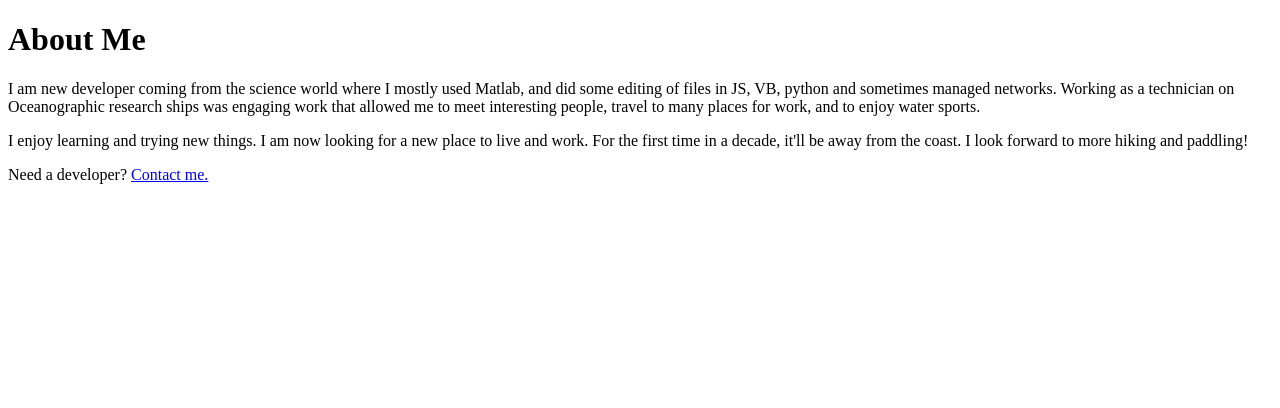
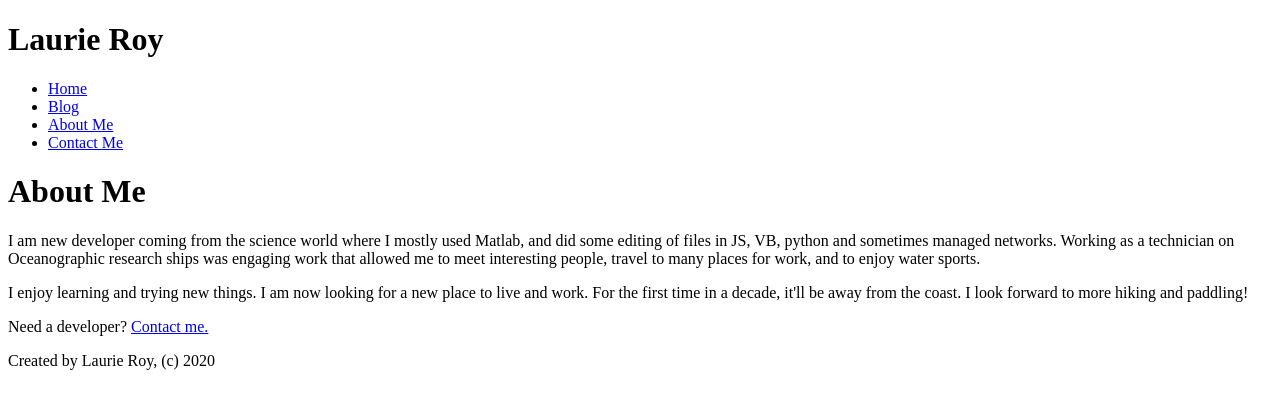
Before and after one commit to laurieroy/gatsby-bootcamp, a Gatsby site: page /about in a window 1280 px wide. Built offline with nearby package versions, Linux system fonts and the light colour scheme; Gatsby itself is replaced by a stand-in of ours.

Commit message:
Add header and footer components

```diff
--- /dev/null
+++ b/src/components/footer.js
@@ -0,0 +1,11 @@
+import React from 'react'
+
+const Footer = () => {
+    return (
+        <footer>
+            <p>Created by Laurie Roy, (c) 2020</p>
+        </footer>
+    )
+}
+
+export default Footer
--- /dev/null
+++ b/src/components/header.js
@@ -0,0 +1,29 @@
+import React from 'react'
+import { Link } from 'gatsby'
+
+const Header = () => {
+    return (
+        <header>
+            <title>Laurie Roy</title>
+            <h1>Laurie Roy</h1>
+            <nav>
+              <ul>
+                <li>
+                  <Link to="/index">Home</Link>
+                </li>
+                <li>
+                  <Link to="/blog">Blog</Link>
+                </li>
+                <li>
+                  <Link to="/about">About Me</Link>
+                </li>
+                <li>
+                  <Link to="/contact">Contact Me</Link>
+                </li>
+                </ul>
+            </nav>
+        </header>
+    )
+}
+
+export default Header
--- a/src/pages/about.js
+++ b/src/pages/about.js
@@ -1,9 +1,13 @@
 import React from 'react'
 import { Link } from 'gatsby'
+
+import Header from '../components/header';
+import Foooter from '../components/footer'
 
 const AboutPage = () => {
     return (
         <div>
+            <Header />
             <h1>About Me</h1>
             <p>I am new developer coming from the science world where I mostly
                 used Matlab,  and did some editing of files in JS, VB, python
@@ -16,6 +20,7 @@ const AboutPage = () => {
                 and work. For the first time in a decade, it'll be away from the coast. I look forward
                 to more hiking and paddling! </p>
             <p>Need a developer? <Link to="/contact">Contact me.</Link></p>
+            <Foooter />
         </div>
     )
 }
--- a/src/pages/blog.js
+++ b/src/pages/blog.js
@@ -1,10 +1,15 @@
 import React from 'react'
+
+import Header from '../components/header';
+import Foooter from '../components/footer'
 
 const BlogPage = () => {
     return (
         <div>
+            <Header />
             <h1>Blog</h1>
             <p>Posts will show up here later on.</p>
+            <Foooter />
         </div>
     )
 }
```
Also changed, not shown: src/pages/contact.js (+6 -1 lines), src/pages/index.js (+7 -1 lines), README.md.
